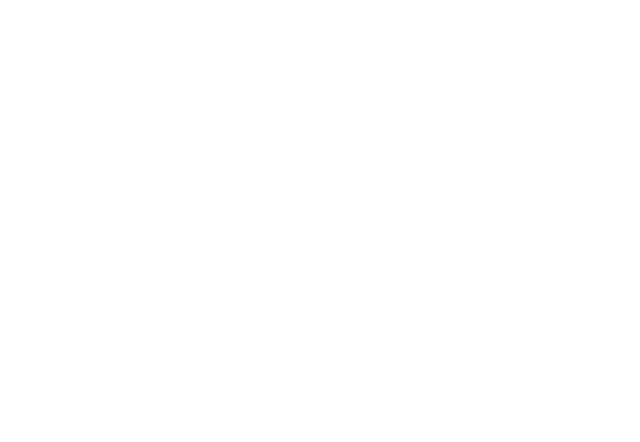
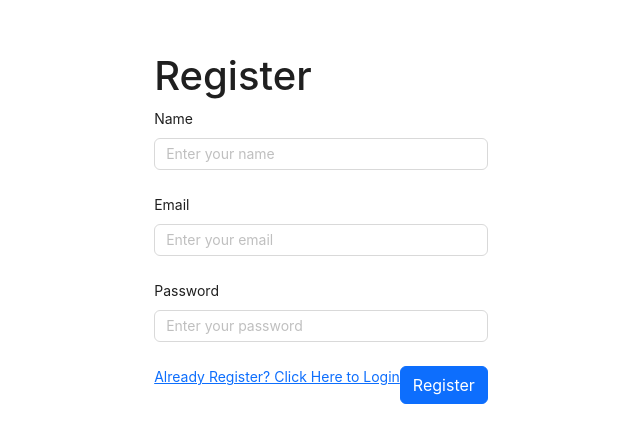
Before and after one commit to IamSanjayGawai/ExpenseTracker_MERN, a React (Vite) app in the folder client/: page /register in a window 1280 px wide. Before the commit this address had no page. Shown: the part 132-574 px from the top of the page, without its empty margins (319-959 px from the left). Built offline with nearby package versions, Linux system fonts and the light colour scheme.

Commit message:
Craeted Register form using nat Design

```diff
--- a/client/src/App.jsx
+++ b/client/src/App.jsx
@@ -3,6 +3,7 @@
 
 import './App.css'
 import Homepage from './pages/Homepage'
+import Register from './pages/Register'
 
 function App() {
 
@@ -11,6 +12,7 @@
     <>
     <Routes>
       <Route path='/' element={<Homepage/>} />
+      <Route path='/register' element={<Register/>} />
 
     </Routes>
     </>
--- a/client/src/index.css
+++ b/client/src/index.css
@@ -11,3 +11,10 @@
 .navbar{
   background-color:black !important;
 }
+
+.register-page{
+  display: flex;
+  align-items: center;
+  justify-content: center;
+  height: 90vh;
+}
--- /dev/null
+++ b/client/src/pages/Register.jsx
@@ -0,0 +1,38 @@
+import React from 'react'
+import {Form, Input} from 'antd';
+import {Link} from 'react-router-dom'
+
+const Register = () => {
+
+    // form submit   antd takes values insted of events
+const submitHandler = (values) => {
+    console.log(values)
+}
+
+
+  return (
+    <>
+    <div className='register-page'>
+       <Form layout='vertical' onFinish={submitHandler}>
+       <h1>Register</h1>
+        <Form.Item label='Name' name='name'>
+            <Input  placeholder='Enter your name' />
+        </Form.Item>
+        <Form.Item label='Email' name='email'>
+            <Input  placeholder='Enter your email' />
+        </Form.Item>
+        <Form.Item label='Password' name='password'>
+            <Input  placeholder='Enter your password' />
+        </Form.Item>
+        <div className='d-flex justify-conten-between'>
+            <Link to='/login'>Already Register? Click Here to Login </Link>
+            <button className='btn btn-primary'>Register</button>
+
+        </div>
+       </Form>
+     </div>
+    </>
+  )
+}
+
+export default Register
```
